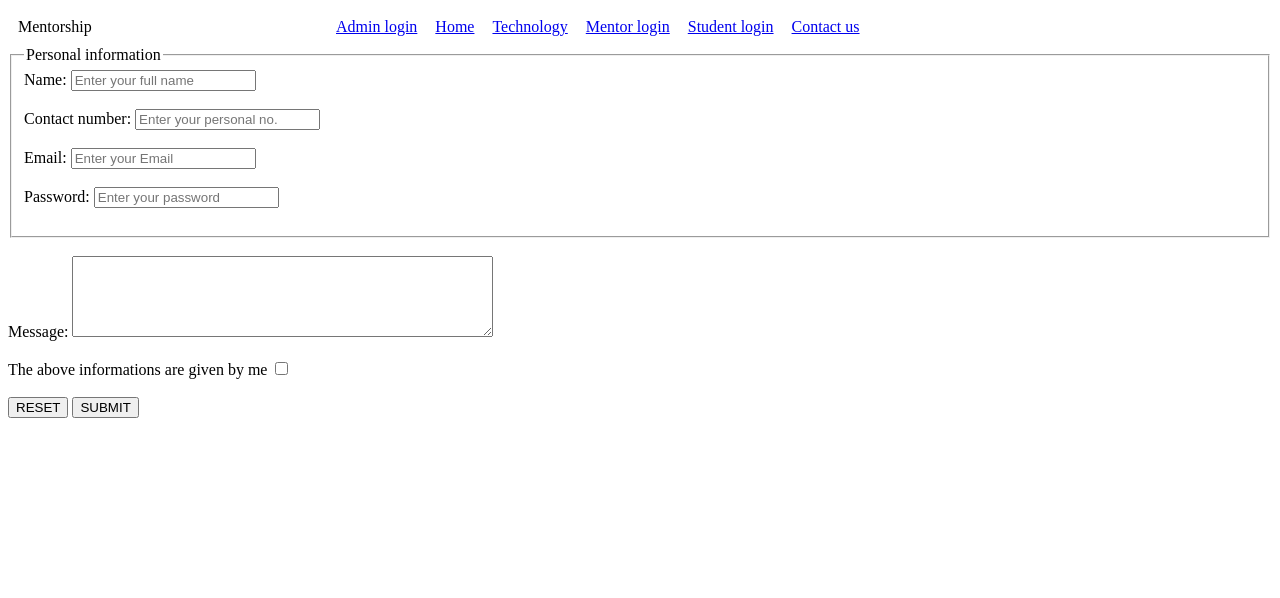
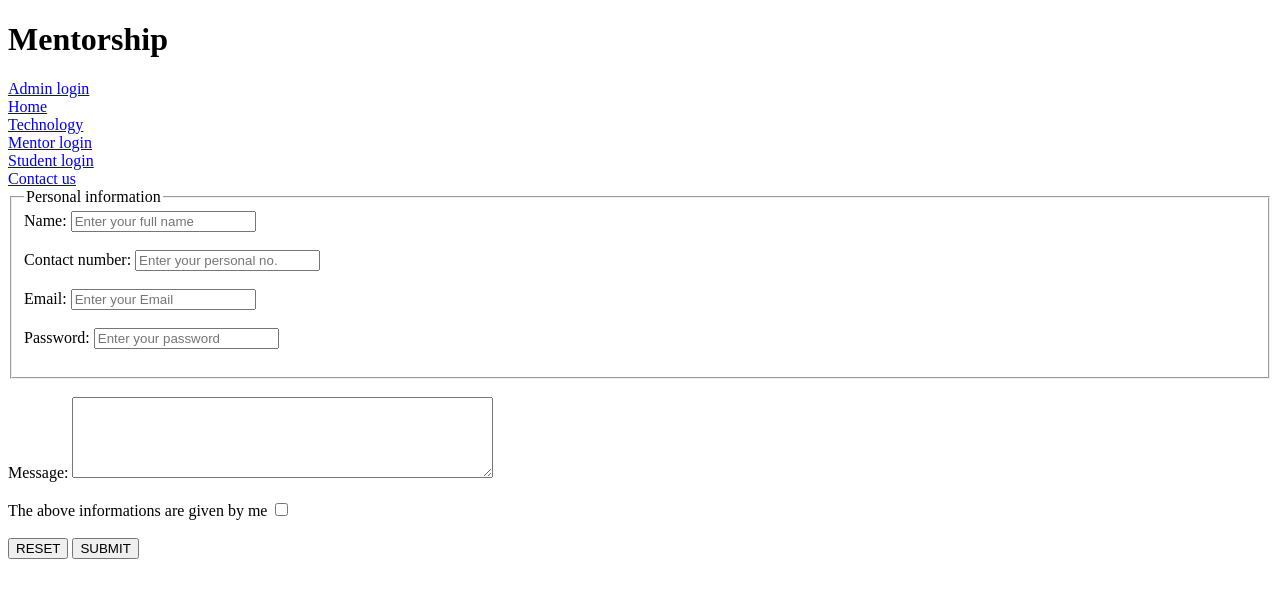
Before and after one commit to sunehabassan/mentorship, a plain HTML site: page contactus.html in a window 1280 px wide. Drawn offline with Linux system fonts and the light colour scheme.

Commit message:
converting tables to div format for navbar

```diff
--- a/contactus.html
+++ b/contactus.html
@@ -8,18 +8,15 @@
 </head>
 
 <body>
-    <table cellpadding="8">
-        <tr>
-            <td width="300px">Mentorship</td>
-            <td><a href="Adminlogin.html" target="_blank">Admin login</a></td>
-            <td><a href="home.html" target="_blank">Home</a></td>
-            <td><a href="technology.html" target="_blank">Technology</a></td>
-            <td><a href="mentorlogin.html" target="_blank">Mentor login</a></td>
-            <td><a href="studentlogin.html" target="_blank">Student login</a></td>
-            <td><a href="contactus.html" target="_blank">Contact us</a>
-        </tr>
-        </td>
-    </table>
+    <div>
+        <div><h1>Mentorship</h1></div>
+        <div><a href="Adminlogin.html" target="_blank">Admin login</a></div>
+        <div><a href="home.html" target="_blank">Home</a></div>
+        <div><a href="technology.html" target="_blank">Technology</a></div>
+        <div><a href="mentorlogin.html" target="_blank">Mentor login</a></div>
+        <div><a href="studentlogin.html" target="_blank">Student login</a></div>
+        <div><a href="contactus.html" target="_blank">Contact us</a></tr></div>
+    </div>
     <form action="contactus.html" method="get">
         <fieldset>
             <legend>Personal information</legend>
```
Also changed, not shown: Adminlogin.html (+12 -10 lines), Contactrecord.html (+9 -10 lines), Welcome1.html (+9 -10 lines), home.html (+9 -10 lines), index.html (+9 -10 lines), mentorlogin.html (+9 -10 lines), studentlogin.html (+7 -10 lines), technology.html (+9 -10 lines), welcome2.html (+9 -10 lines), welcome3.html (+9 -10 lines).
